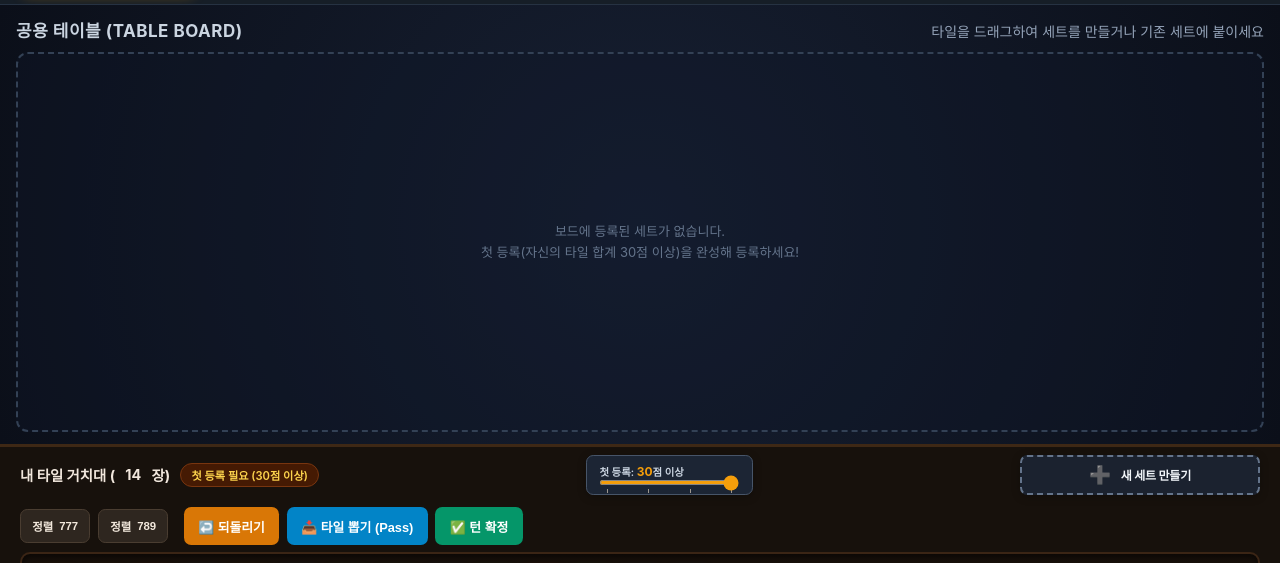
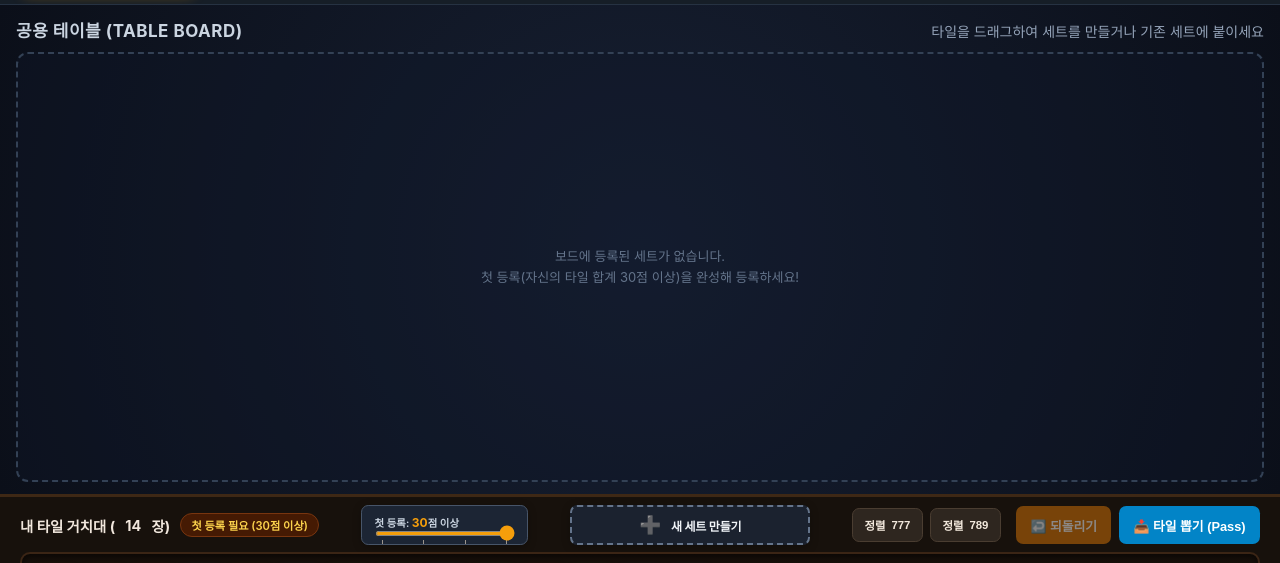
Before and after one commit to MaroShim/Rummikub, a website built with Vite: page index.html in a window 1280 px wide. Shown: the part 118-681 px from the top of the page. Built offline with nearby package versions, Linux system fonts and the light colour scheme.

Commit message:
feat: show either Draw or End Turn in the same spot dynamically based on played tiles

```diff
--- a/src/core/game.ts
+++ b/src/core/game.ts
@@ -113,6 +113,22 @@
   }
 
   /**
+   * 이번 턴에 보드나 손패가 변경되었는지 확인
+   */
+  isTurnModified(): boolean {
+    if (!this.snapshot) return false;
+    const current = this.getCurrentPlayer();
+    if (current.hand.length !== this.snapshot.hand.length) return true;
+    const snapshotHandIds = new Set(this.snapshot.hand.map((t) => t.id));
+    if (current.hand.some((t) => !snapshotHandIds.has(t.id))) return true;
+
+    // 보드 세트 구성 비교
+    const currentBoardStr = this.board.map((s) => s.map((t) => t.id).join(',')).join('|');
+    const snapshotBoardStr = this.snapshot.board.map((s) => s.map((t) => t.id).join(',')).join('|');
+    return currentBoardStr !== snapshotBoardStr;
+  }
+
+  /**
    * 보드의 빈 세트 정리
    */
   cleanupEmptySets(): void {
@@ -124,8 +140,7 @@
    */
   drawTile(): { success: boolean; tile?: Tile; error?: string } {
     // 만약 이미 보드를 건드렸거나 타일을 냈다면 원상복구 후 뽑아야 함
-    const playedTiles = this.getTilesPlayedInTurn();
-    if (playedTiles.length > 0) {
+    if (this.isTurnModified()) {
       this.resetTurn();
     }
 
--- a/src/main.ts
+++ b/src/main.ts
@@ -412,12 +412,26 @@
 
 function updateActionControls(): void {
   const canPlay = isMyTurn() && !isProcessingTurn;
+  const isModified = game.isTurnModified();
+  const tilesPlayed = game.getTilesPlayedInTurn();
+  const hasPlayedFromHand = tilesPlayed.length > 0;
 
   btnSortNum.disabled = !canPlay;
   btnSortColor.disabled = !canPlay;
-  btnReset.disabled = !canPlay;
-  btnDraw.disabled = !canPlay;
-  btnEndTurn.disabled = !canPlay;
+  btnReset.disabled = !canPlay || !isModified;
+
+  // 뽑기와 턴 확정은 상호 배타적이므로 같은 자리에 둘 중 하나만 동적으로 표시
+  if (hasPlayedFromHand) {
+    // 이번 턴에 손패에서 타일을 최소 1장 이상 내려놓은 경우: '턴 확정' 표시
+    btnDraw.style.display = 'none';
+    btnEndTurn.style.display = 'inline-flex';
+    btnEndTurn.disabled = !canPlay;
+  } else {
+    // 손패에서 타일을 아직 내려놓지 않은 경우: '타일 뽑기 (Pass)' 표시
+    btnEndTurn.style.display = 'none';
+    btnDraw.style.display = 'inline-flex';
+    btnDraw.disabled = !canPlay;
+  }
 }
 
 // ================== 타일 DOM 생성 ==================
--- a/src/style.css
+++ b/src/style.css
@@ -854,6 +854,11 @@
   font-weight: 700;
 }
 
+#btn-draw, #btn-end-turn {
+  min-width: clamp(100px, 9vw, 136px);
+  justify-content: center;
+}
+
 .btn-primary { background: #2563eb; color: white; }
 .btn-primary:hover { background: #1d4ed8; }
 
```
